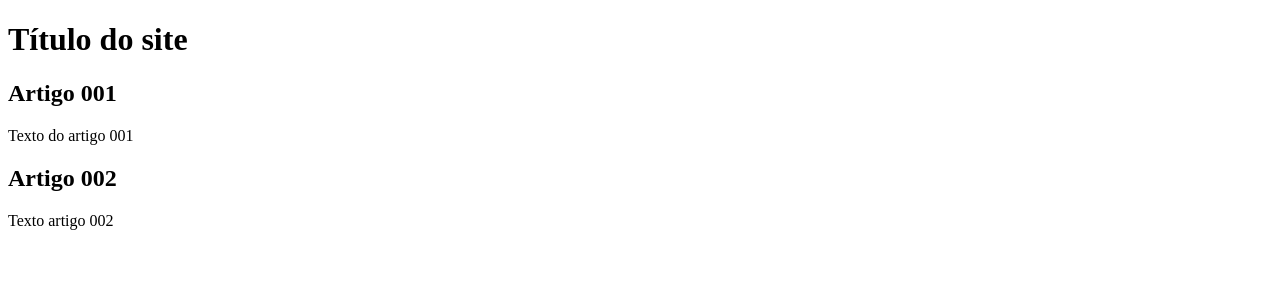
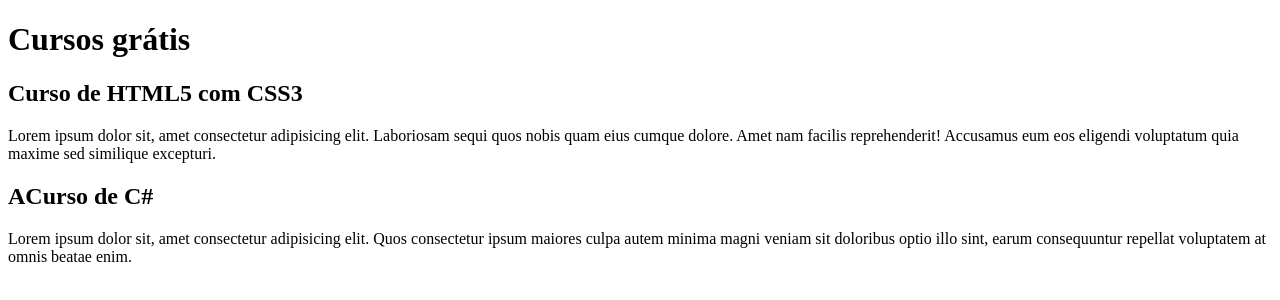
Before and after one commit to Juely2021/projeto-site, a plain HTML site: page index.html in a window 1280 px wide. Drawn offline with Linux system fonts and the light colour scheme.

Commit message:
comecei a fazer o meu conteudo

```diff
--- a/index.html
+++ b/index.html
@@ -9,15 +9,15 @@
 <body>
     <main>
         <header>
-            <h1>Título do site</h1>
+            <h1>Cursos grátis</h1>
         </header>
         <article>
-            <h2>Artigo 001</h2>
-            <p>Texto do artigo 001</p>
+            <h2>Curso de HTML5 com CSS3</h2>
+            <p>Lorem ipsum dolor sit, amet consectetur adipisicing elit. Laboriosam sequi quos nobis quam eius cumque dolore. Amet nam facilis reprehenderit! Accusamus eum eos eligendi voluptatum quia maxime sed similique excepturi.</p>
         </article>
         <article>
-            <h2>Artigo 002</h2>
-            <p>Texto artigo 002</p>
+            <h2>ACurso de C#</h2>
+            <p>Lorem ipsum dolor sit, amet consectetur adipisicing elit. Quos consectetur ipsum maiores culpa autem minima magni veniam sit doloribus optio illo sint, earum consequuntur repellat voluptatem at omnis beatae enim.</p>
         </article>
     </main>
 </body>
```
